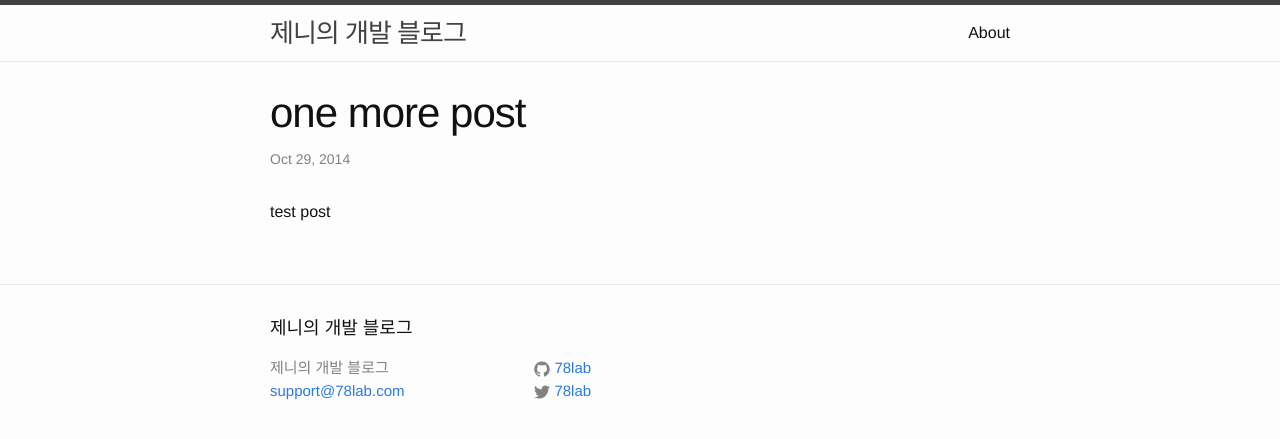
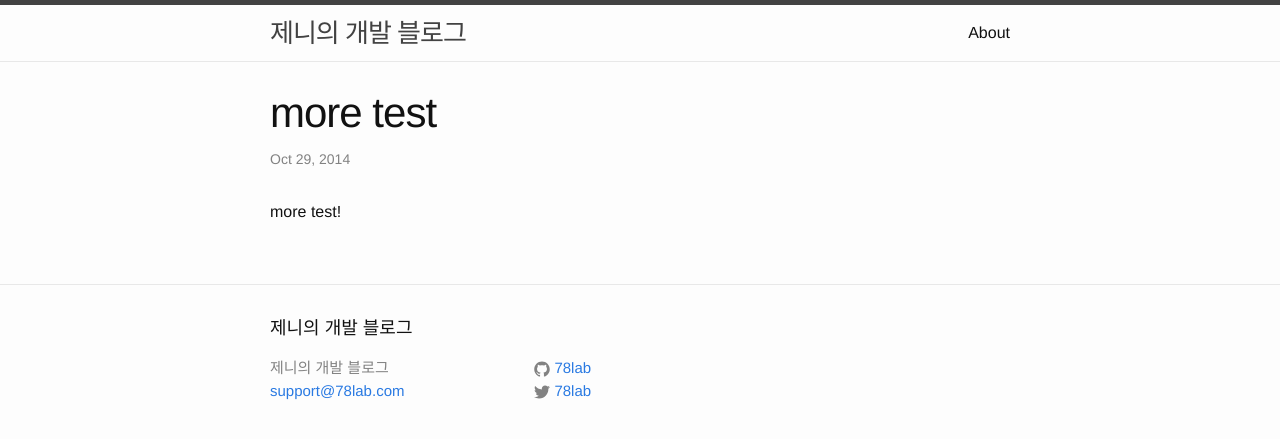
Before and after one commit to 78lab/78lab.github.io, a Jekyll site: the page built from _posts/2014-10-29-more-test.md, in a window 1280 px wide. Shown: the top 439 px of the page. Built offline with Jekyll 4.4.1, drawn with Linux system fonts in a browser that asks for light colours.

Commit message:
Auto Commit Msg.

```diff
--- a/_posts/2014-10-29-one-more-post.md
+++ b/_posts/2014-10-29-more-test.md
@@ -1,9 +1,9 @@
 ---
 layout: post
-title: one more post
+title: more test
 published: True
 categories: ['rails']
 tags: ['rails']
 ---
 
-test post
+more test!
```
